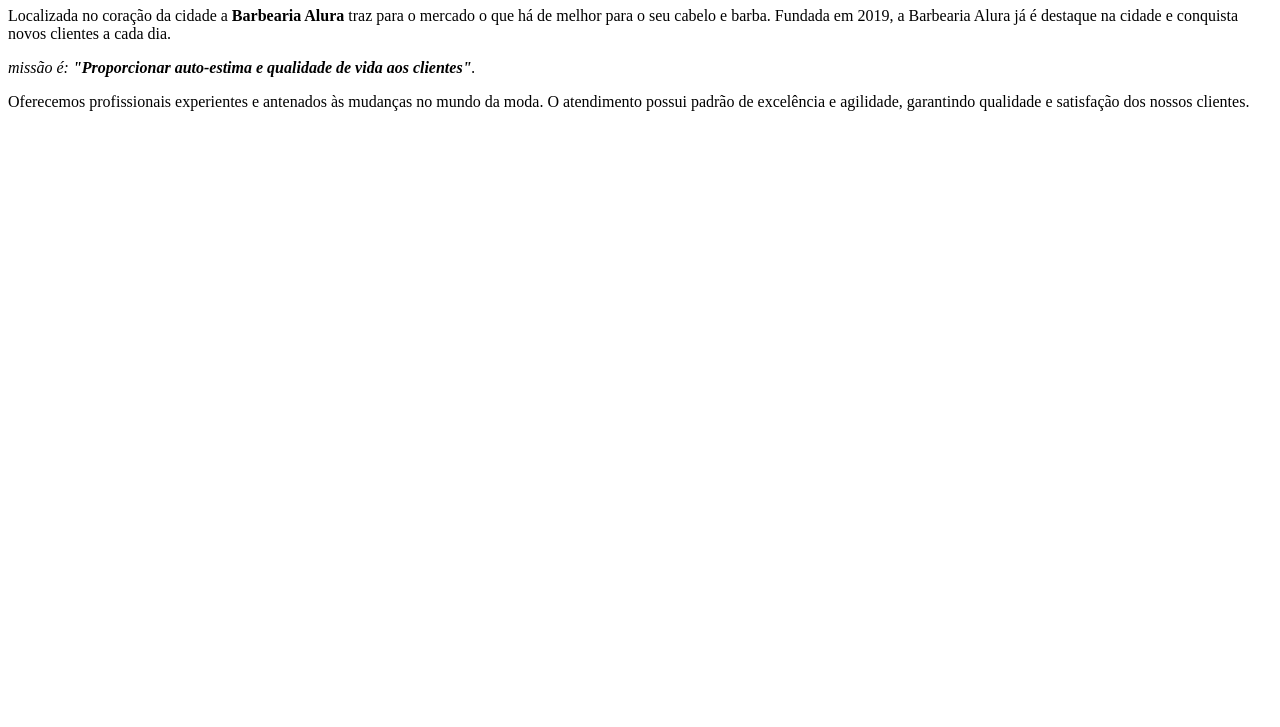
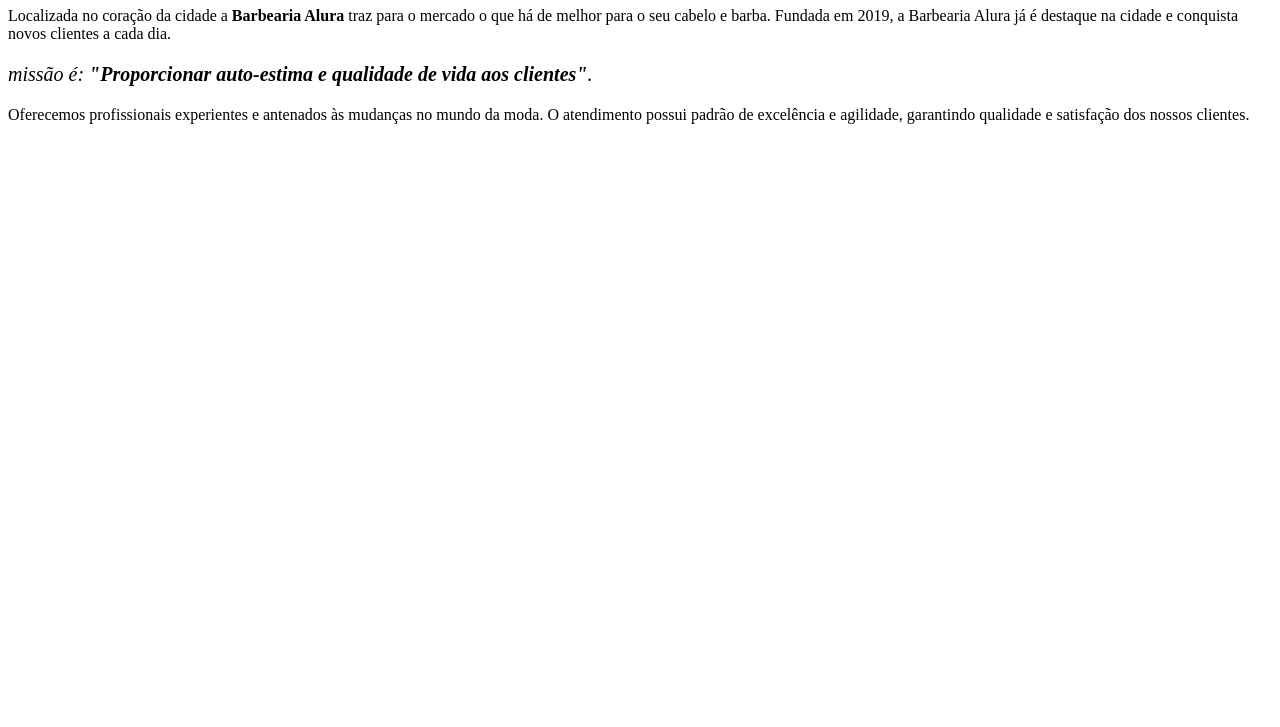
Before and after one commit to Anaf125/barbeariaalura, a plain HTML site: page index.html in a window 1280 px wide. Shown: the part 73-800 px from the top of the page. Drawn offline with Linux system fonts and the light colour scheme.

Commit message:
font size

```diff
--- a/index.html
+++ b/index.html
@@ -11,7 +11,7 @@
     <p>Localizada no coração da cidade a <strong>Barbearia Alura</strong> traz para o mercado o que há de melhor para o seu cabelo e barba.
     Fundada em 2019, a Barbearia Alura já é destaque na cidade e conquista novos clientes a cada dia.</p>
 
-    <p><em> missão é: <strong> "Proporcionar auto-estima e qualidade de vida aos clientes"</strong>.</em></p>
+    <p style="font-size: 20px;"><em> missão é: <strong> "Proporcionar auto-estima e qualidade de vida aos clientes"</strong>.</em></p>
 
     <p>Oferecemos profissionais experientes e antenados às mudanças no mundo da moda.
     O atendimento possui padrão de excelência e agilidade, garantindo qualidade e satisfação dos nossos clientes.</p>
```
